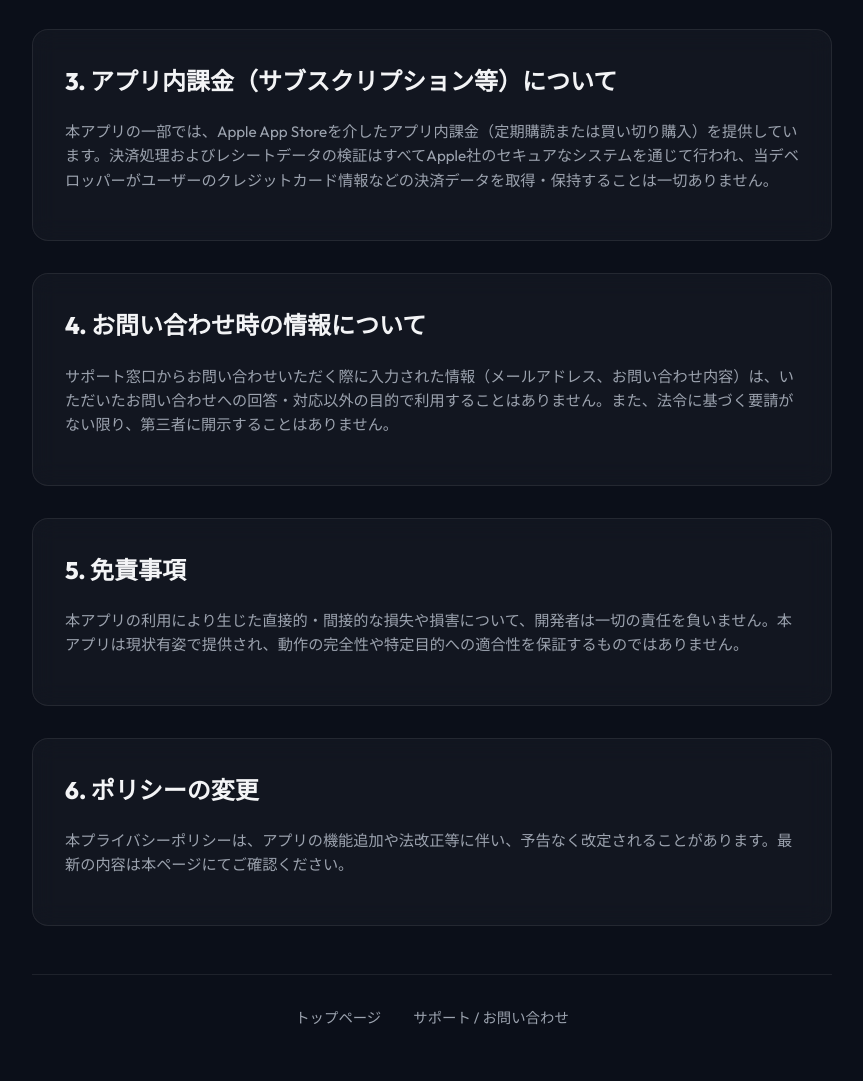
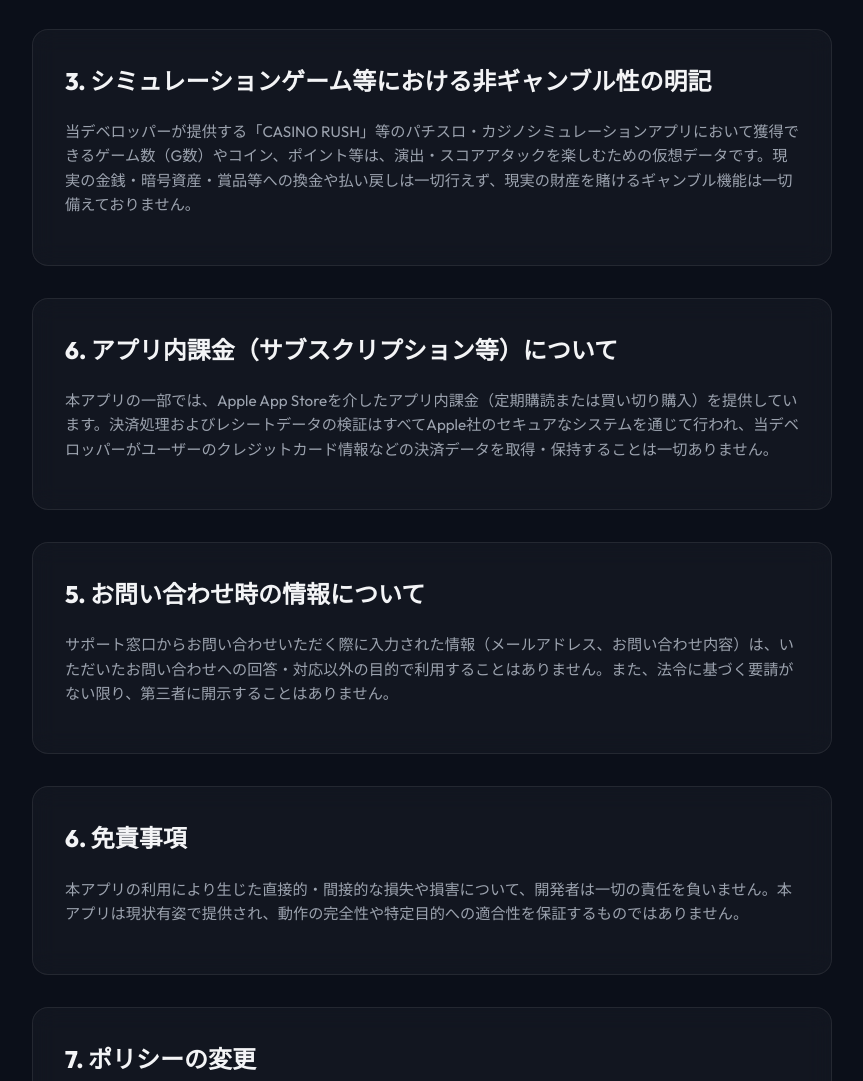
Before and after one commit to cedric1963y-lab/cedric1963y-lab.github.io, a plain HTML site: page privacy.html in a window 1280 px wide. Shown: the part 777-1858 px from the top of the page, without its empty margins (208-1071 px from the left). Drawn offline with Linux system fonts and the light colour scheme.

Commit message:
Update root privacy.html with simulation game non-gambling clause

```diff
--- a/privacy.html
+++ b/privacy.html
@@ -29,23 +29,28 @@
             <p>広告識別子（IDFA）の利用は、端末の「設定」＞「プライバシーとセキュリティ」＞「トラッキング」から、いつでも無効化（トラッキングを拒否）することができます。</p>
         </div>
 
+
         <div class="card">
-            <h2>3. アプリ内課金（サブスクリプション等）について</h2>
+            <h2>3. シミュレーションゲーム等における非ギャンブル性の明記</h2>
+            <p>当デベロッパーが提供する「CASINO RUSH」等のパチスロ・カジノシミュレーションアプリにおいて獲得できるゲーム数（G数）やコイン、ポイント等は、演出・スコアアタックを楽しむための仮想データです。現実の金銭・暗号資産・賞品等への換金や払い戻しは一切行えず、現実の財産を賭けるギャンブル機能は一切備えておりません。</p>
+        </div>
+        <div class="card">
+            <h2>6. アプリ内課金（サブスクリプション等）について</h2>
             <p>本アプリの一部では、Apple App Storeを介したアプリ内課金（定期購読または買い切り購入）を提供しています。決済処理およびレシートデータの検証はすべてApple社のセキュアなシステムを通じて行われ、当デベロッパーがユーザーのクレジットカード情報などの決済データを取得・保持することは一切ありません。</p>
         </div>
 
         <div class="card">
-            <h2>4. お問い合わせ時の情報について</h2>
+            <h2>5. お問い合わせ時の情報について</h2>
             <p>サポート窓口からお問い合わせいただく際に入力された情報（メールアドレス、お問い合わせ内容）は、いただいたお問い合わせへの回答・対応以外の目的で利用することはありません。また、法令に基づく要請がない限り、第三者に開示することはありません。</p>
         </div>
 
         <div class="card">
-            <h2>5. 免責事項</h2>
+            <h2>6. 免責事項</h2>
             <p>本アプリの利用により生じた直接的・間接的な損失や損害について、開発者は一切の責任を負いません。本アプリは現状有姿で提供され、動作の完全性や特定目的への適合性を保証するものではありません。</p>
         </div>
 
         <div class="card">
-            <h2>6. ポリシーの変更</h2>
+            <h2>7. ポリシーの変更</h2>
             <p>本プライバシーポリシーは、アプリの機能追加や法改正等に伴い、予告なく改定されることがあります。最新の内容は本ページにてご確認ください。</p>
         </div>
 
```
